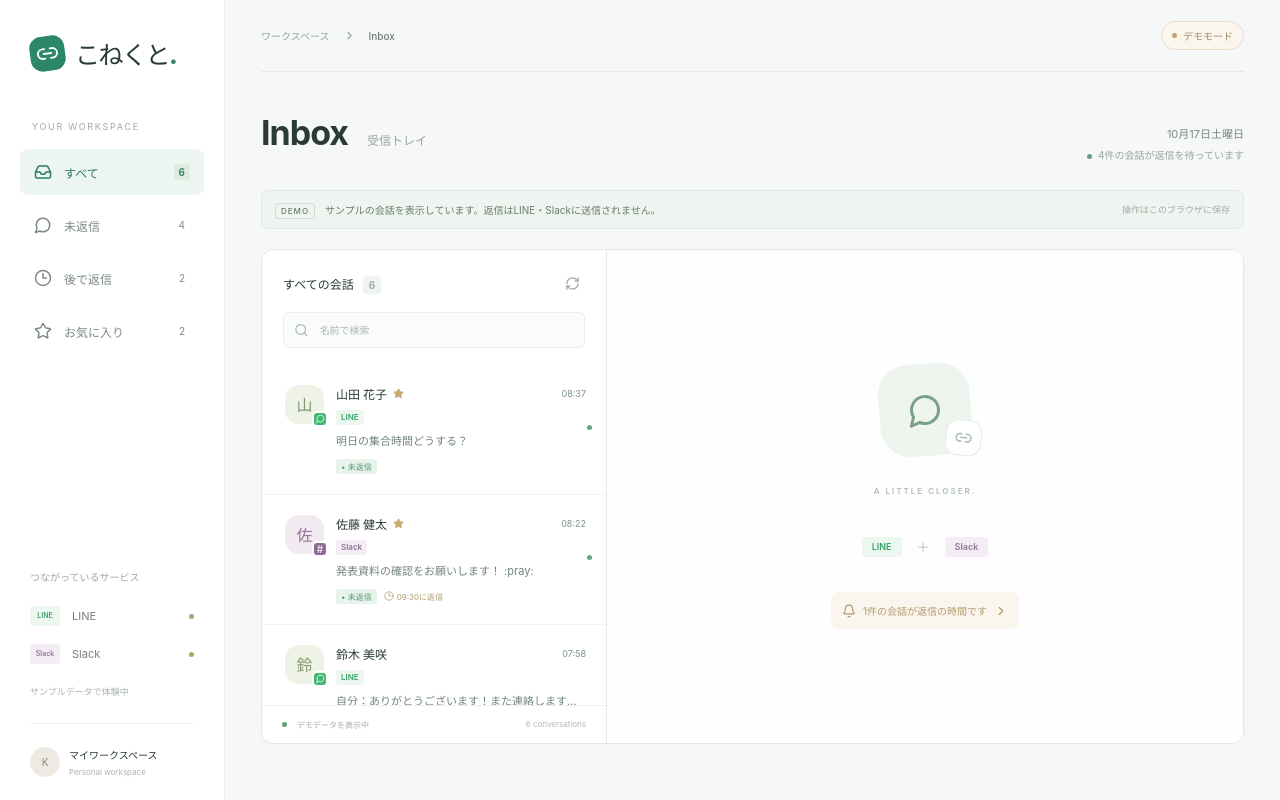
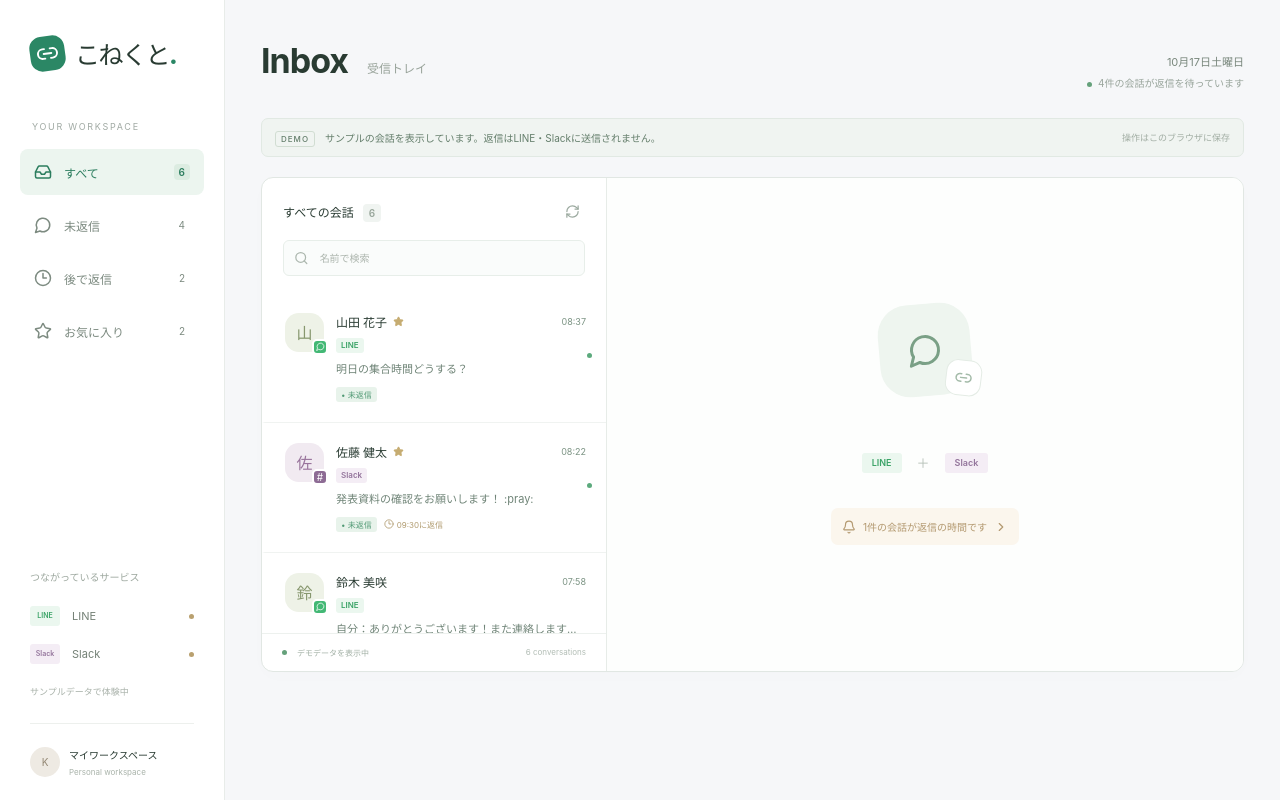
Before and after one commit to jphacks/os_2615, a React (Vite) app in the folder frontend/: page / in a window 1280 px wide. Built offline with nearby package versions, Linux system fonts and the light colour scheme.

Commit message:
style(frontend): remove top bar and remaining welcome tagline

```diff
--- a/frontend/src/App.jsx
+++ b/frontend/src/App.jsx
@@ -303,15 +303,6 @@
         </div>
       </aside>
       <main>
-        <header className="topbar">
-          <span>
-            ワークスペース <ChevronRight size={13} /> <b>Inbox</b>
-          </span>
-          <span className="mode">
-            <i />
-            {isMock ? "デモモード" : "APIモード"}
-          </span>
-        </header>
         <section className="heading">
           <div>
             <h1>
@@ -482,7 +473,6 @@
                     <Link2 size={18} />
                   </span>
                 </div>
-                <div className="eyebrow">A LITTLE CLOSER.</div>
                 <div className="welcome-platforms">
                   <Platform value="line" />
                   <span>＋</span>
```
